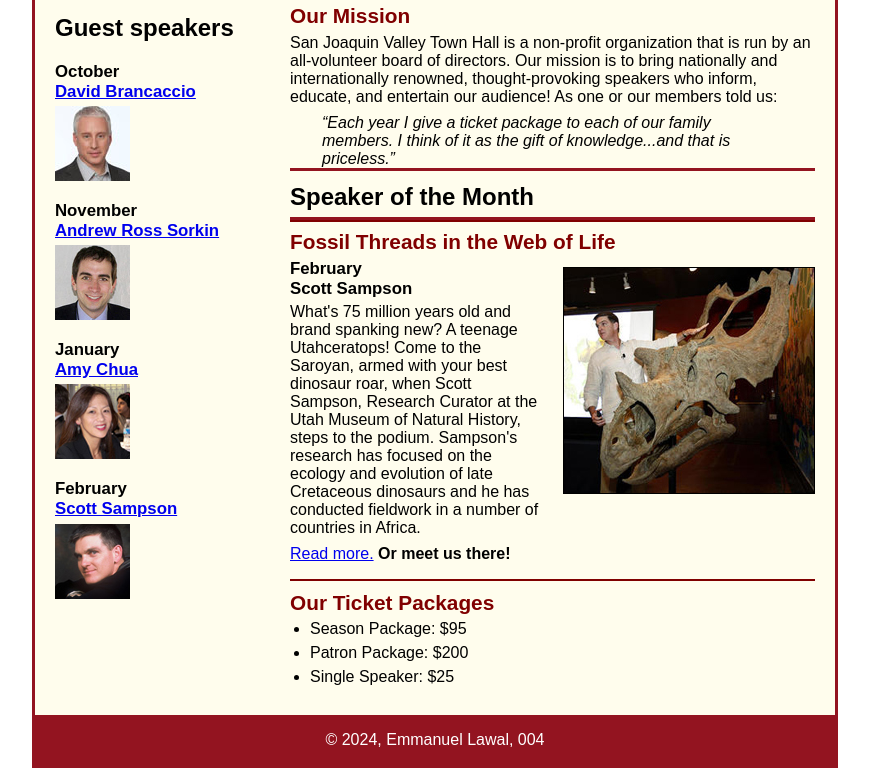
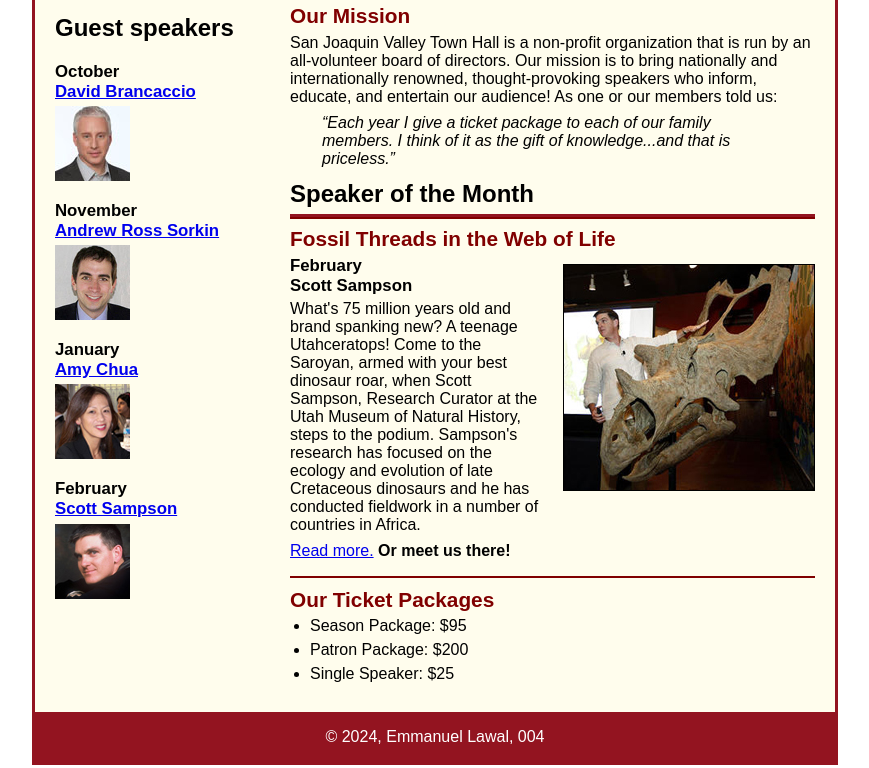
Before and after one commit to emmanuellawal/A08, a plain HTML site: page index.html in a window 1280 px wide. Shown: the part 129-897 px from the top of the page, without its empty margins (205-1074 px from the left). Drawn offline with Linux system fonts and the light colour scheme.

Commit message:
final edit

```diff
--- a/styles/main.css
+++ b/styles/main.css
@@ -57,7 +57,6 @@
 	font-size: 150%;
 	padding: .5em 0 .25em 0;
 	margin: 0;
-    border-top: 3px solid #931420;
     border-bottom: 3px solid #931420;
 }
 section h2 {
```
